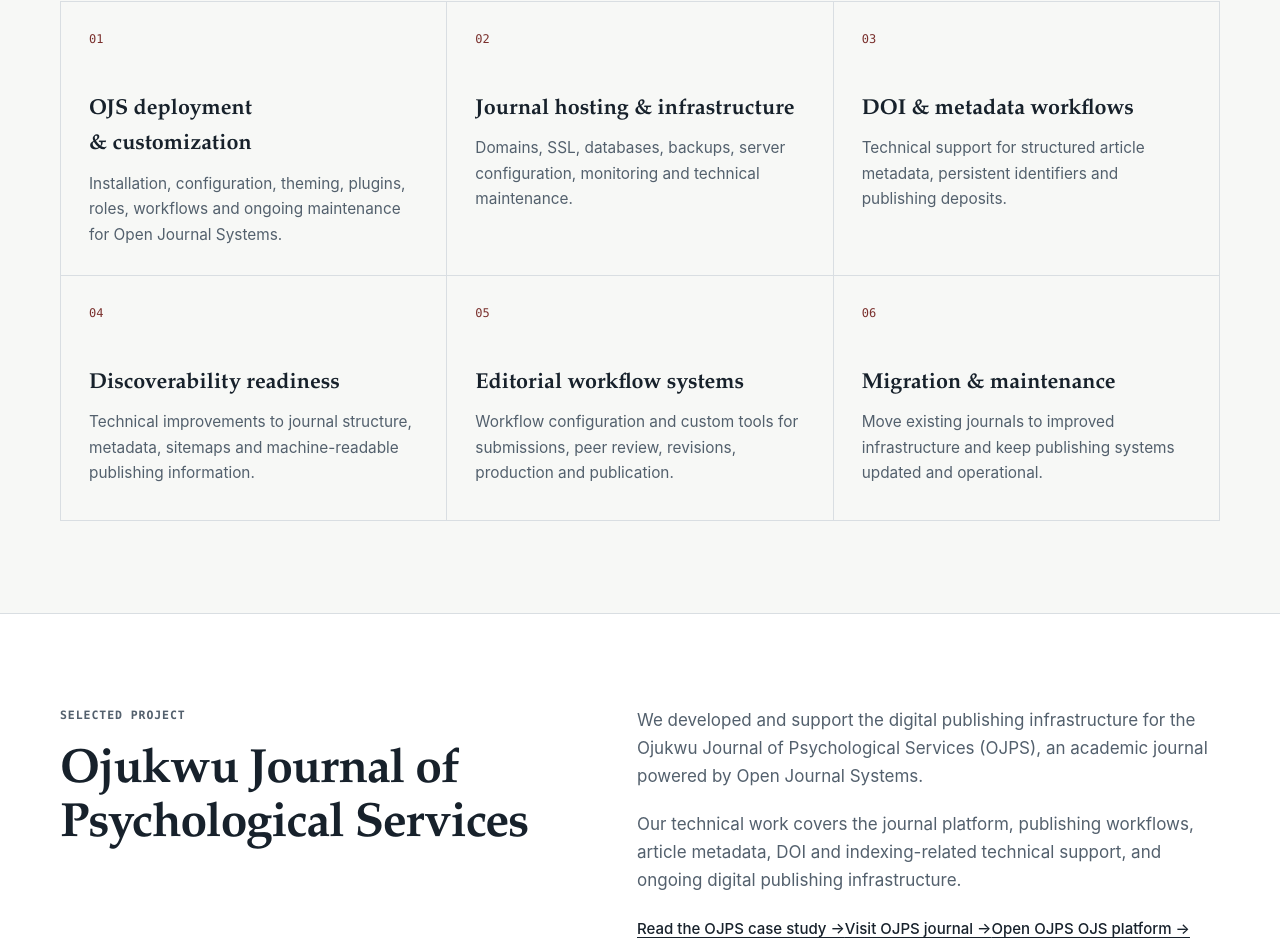
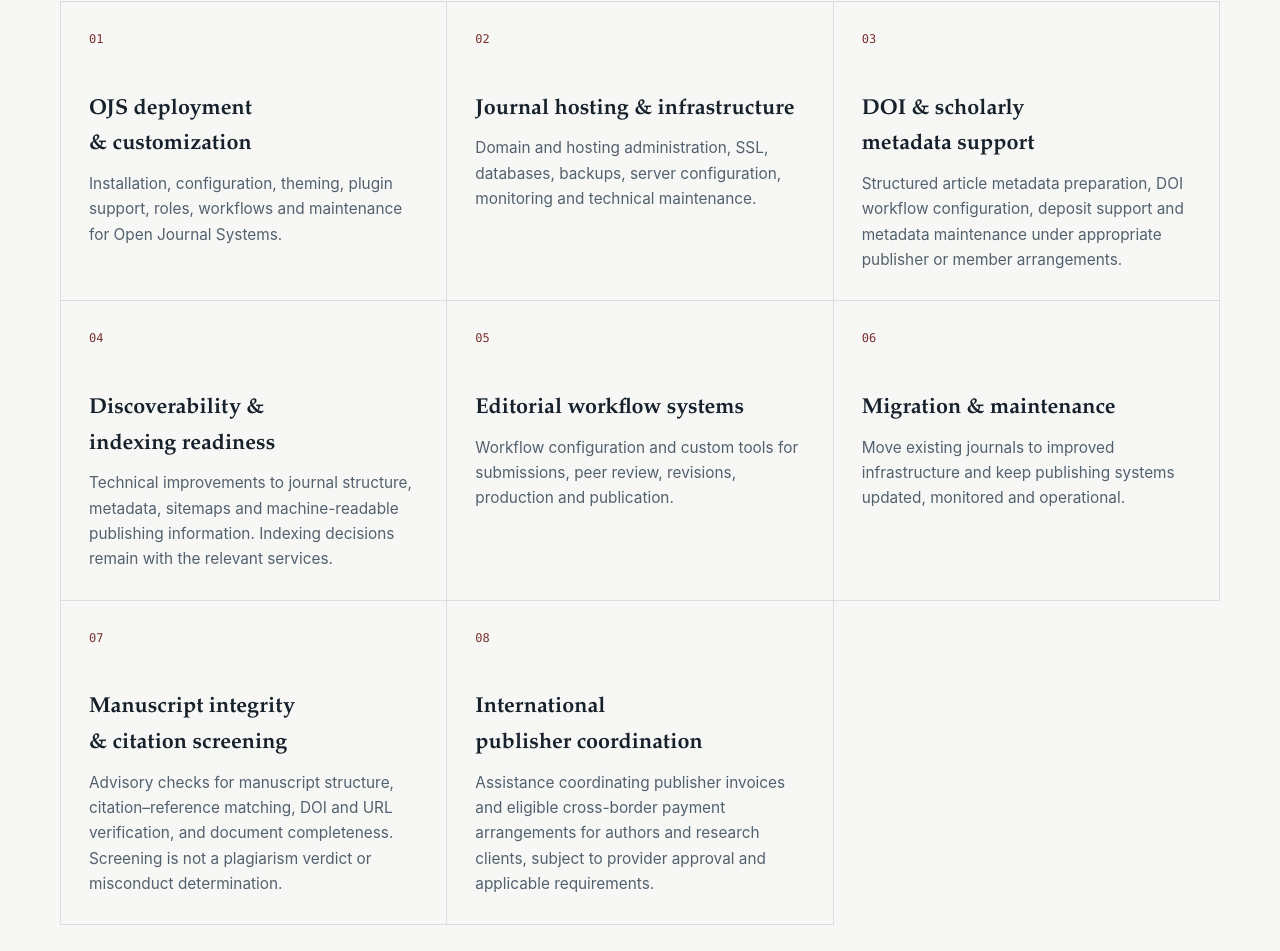
Before and after one commit to onyi4677/onyitechub.com, a Next.js app: page /publishing in a window 1280 px wide. Shown: the part 897-1848 px from the top of the page. Built offline with nearby package versions, Linux system fonts and the light colour scheme.

Commit message:
Expand publishing services and international publishing support

```diff
--- a/app/publishing/page.tsx
+++ b/app/publishing/page.tsx
@@ -17,19 +17,22 @@ export default function PublishingPage() {
     </div></section>
     <section><div className="wrap"><div className="section-head"><div><p className="eyebrow">PUBLISHING SERVICES</p><h2>Technology across the publishing lifecycle.</h2></div></div>
       <div className="feature-grid">
-        <article><span>01</span><h3>OJS deployment &amp; customization</h3><p>Installation, configuration, theming, plugins, roles, workflows and ongoing maintenance for Open Journal Systems.</p></article>
-        <article><span>02</span><h3>Journal hosting &amp; infrastructure</h3><p>Domains, SSL, databases, backups, server configuration, monitoring and technical maintenance.</p></article>
-        <article><span>03</span><h3>DOI &amp; metadata workflows</h3><p>Technical support for structured article metadata, persistent identifiers and publishing deposits.</p></article>
-        <article><span>04</span><h3>Discoverability readiness</h3><p>Technical improvements to journal structure, metadata, sitemaps and machine-readable publishing information.</p></article>
+        <article><span>01</span><h3>OJS deployment &amp; customization</h3><p>Installation, configuration, theming, plugin support, roles, workflows and maintenance for Open Journal Systems.</p></article>
+        <article><span>02</span><h3>Journal hosting &amp; infrastructure</h3><p>Domain and hosting administration, SSL, databases, backups, server configuration, monitoring and technical maintenance.</p></article>
+        <article><span>03</span><h3>DOI &amp; scholarly metadata support</h3><p>Structured article metadata preparation, DOI workflow configuration, deposit support and metadata maintenance under appropriate publisher or member arrangements.</p></article>
+        <article><span>04</span><h3>Discoverability &amp; indexing readiness</h3><p>Technical improvements to journal structure, metadata, sitemaps and machine-readable publishing information. Indexing decisions remain with the relevant services.</p></article>
         <article><span>05</span><h3>Editorial workflow systems</h3><p>Workflow configuration and custom tools for submissions, peer review, revisions, production and publication.</p></article>
-        <article><span>06</span><h3>Migration &amp; maintenance</h3><p>Move existing journals to improved infrastructure and keep publishing systems updated and operational.</p></article>
+        <article><span>06</span><h3>Migration &amp; maintenance</h3><p>Move existing journals to improved infrastructure and keep publishing systems updated, monitored and operational.</p></article>
+        <article><span>07</span><h3>Manuscript integrity &amp; citation screening</h3><p>Advisory checks for manuscript structure, citation–reference matching, DOI and URL verification, and document completeness. Screening is not a plagiarism verdict or misconduct determination.</p></article>
+        <article><span>08</span><h3>International publisher coordination</h3><p>Assistance coordinating publisher invoices and eligible cross-border payment arrangements for authors and research clients, subject to provider approval and applicable requirements.</p></article>
       </div>
+      <p className="availability-note">International payment coordination is not a money-transfer or escrow service. Any payment is handled only through an approved payment route, against genuine publisher documentation and subject to applicable provider and regulatory requirements. We do not guarantee manuscript acceptance, publication or indexing.</p>
     </div></section>
     <section className="case-study"><div className="wrap case-grid">
       <div><p className="eyebrow">SELECTED PROJECT</p><h2>Ojukwu Journal of Psychological Services</h2></div>
       <div>
         <p>We developed and support the digital publishing infrastructure for the Ojukwu Journal of Psychological Services (OJPS), an academic journal powered by Open Journal Systems.</p>
-        <p>Our technical work covers the journal platform, publishing workflows, article metadata, DOI and indexing-related technical support, and ongoing digital publishing infrastructure.</p>
+        <p>Our technical work covers the journal platform, publishing workflows, article metadata, DOI-related technical support, discoverability and indexing-readiness improvements, and ongoing digital publishing infrastructure.</p>
         <a className="secondary-link" href="/case-studies/ojps">Read the OJPS case study →</a>
         <a className="secondary-link" href="https://psyservicesjournal.org.ng" target="_blank" rel="noreferrer">Visit OJPS journal →</a>
         <a className="secondary-link" href="https://ojs.psyservicesjournal.org.ng" target="_blank" rel="noreferrer">Open OJPS OJS platform →</a>
```
